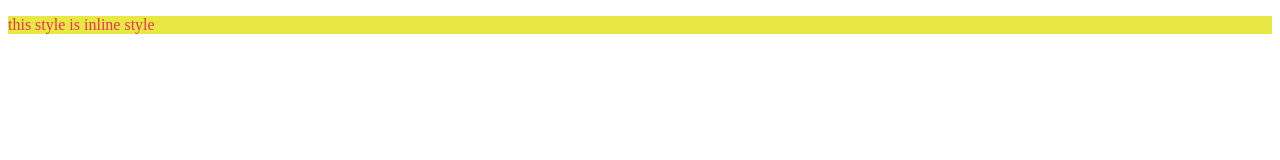
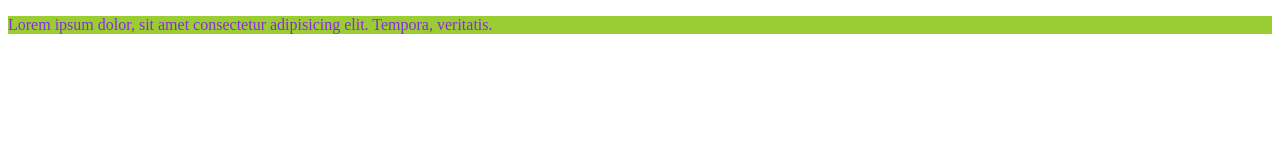
Before and after one commit to Annu9111/web_devlopment, a plain HTML site: page C_S_S.html/inline_external_internal.html in a window 1280 px wide. Drawn offline with Linux system fonts and the light colour scheme.

Commit message:
inline-external-internal

```diff
--- /dev/null
+++ b/C_S_S.html/external.css
@@ -0,0 +1,4 @@
+p{
+    color:blueviolet;
+    background:yellowgreen
+}
--- a/C_S_S.html/inline_external_internal.html
+++ b/C_S_S.html/inline_external_internal.html
@@ -4,9 +4,22 @@
     <meta charset="UTF-8">
     <meta name="viewport" content="width=device-width, initial-scale=1.0">
     <title>inline ,internal,external</title>
+    <!-- external style -->
+     <link rel="stylesheet" href="external.css">
+
+
+
+    <!-- internal style below -->
+    <!-- <style>
+        p{
+            color:brown;
+            background:pink;
+        }
+    </style> -->
 </head>
 <body>
-    <p style="color:rgb(231, 52, 91);background:rgb(232, 232, 66);">this style is inline style</p>
+    <!-- <p style="color:red;background:yellow;">this style is inline style</p> -->
+     <p>Lorem ipsum dolor, sit amet consectetur adipisicing elit. Tempora, veritatis.</p>
 
 </body>
 </html>
```
